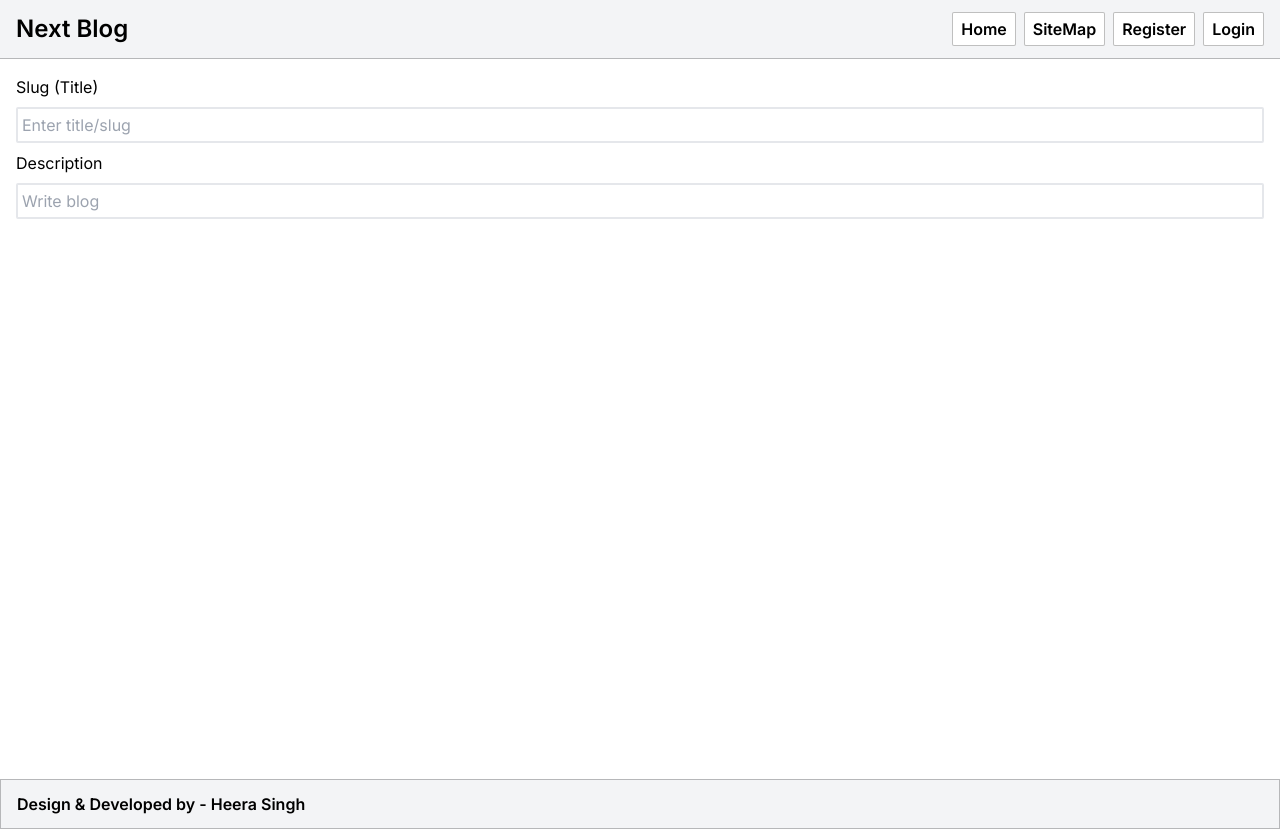
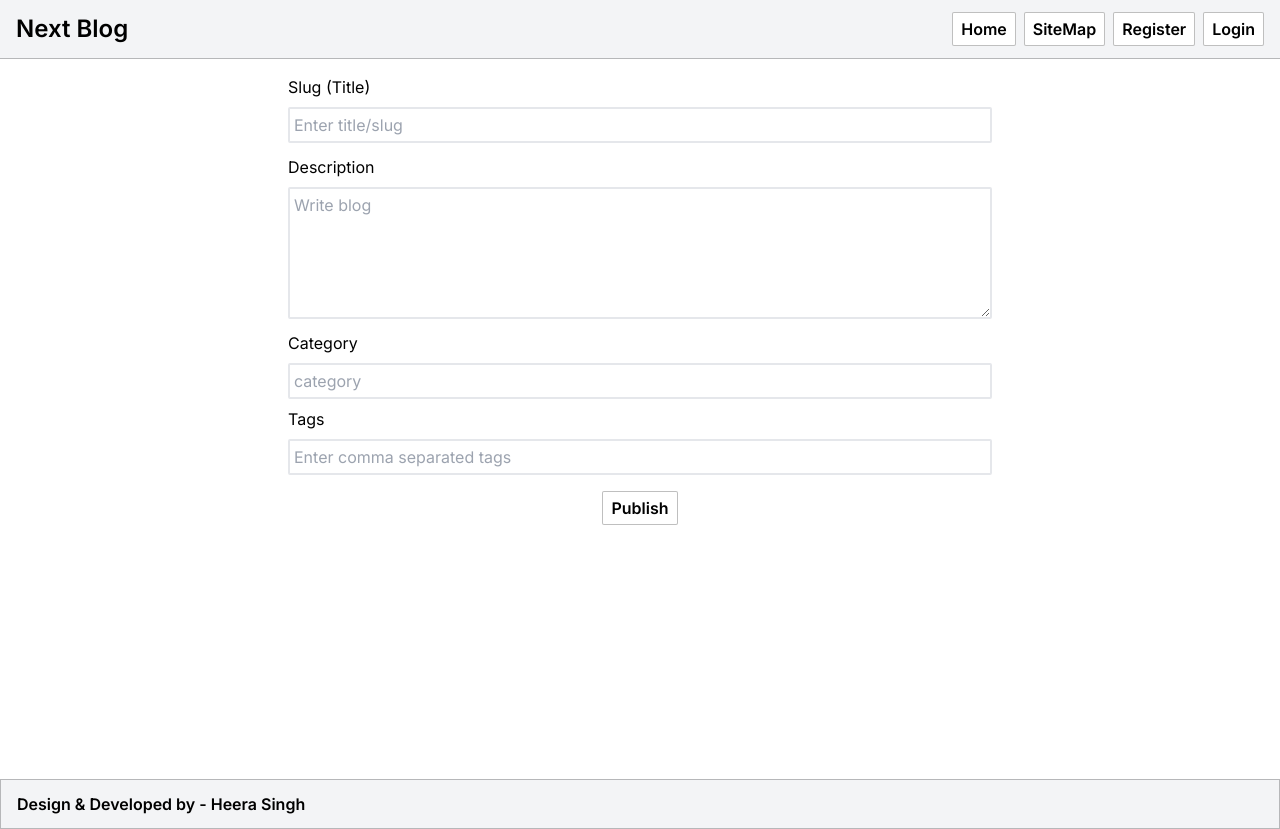
Before and after one commit to heera9331/next-blog, a Next.js app: page /create-post in a window 1280 px wide. Built offline with nearby package versions, Linux system fonts and the light colour scheme.

Commit message:
create post done

```diff
--- a/app/create-post/page.tsx
+++ b/app/create-post/page.tsx
@@ -1,10 +1,11 @@
 "use client"
 
 import Image from "next/image";
-import { Input } from "@/components"
-import { useState } from "react";
+
+import { FormEvent, useState } from "react";
 import React from "react";
-
+import { TextArea, Button, Input } from "@/components"
+import axios from "axios";
 
 export default function Page() {
     const [post, setPost] = useState({
@@ -13,11 +14,19 @@ export default function Page() {
         tags: "",
         category: ""
     })
+    const handleSubmit = async () => {
+        let res = await axios.post('/api/blogs', post);
+
+        if (res.statusText == "OK") {
+            alert('successfully published');
+        }
+    }
 
     return (
-        <div>
+        <div className="max-w-[720px] m-auto">
             <form action="#" method="post">
                 <Input
+                    type="text"
                     label="Slug (Title)"
                     value={post.slug}
                     htmlFor="slug"
@@ -27,7 +36,7 @@ export default function Page() {
                     }}
                 />
 
-                <Input
+                <TextArea
                     label="Description"
                     value={post.desc}
                     htmlFor="desc"
@@ -37,6 +46,37 @@ export default function Page() {
                     }}
                 />
 
+                <Input
+                    type="text"
+                    label="Category"
+                    value={post.category}
+                    htmlFor="category"
+                    placeholder="category"
+                    onChange={(e) => {
+                        setPost({ ...post, category: e.target.value });
+                    }}
+                />
+                <Input
+                    type="text"
+                    label="Tags"
+                    value={post.tags}
+                    htmlFor="tags"
+                    placeholder="Enter comma separated tags"
+                    onChange={(e) => {
+                        setPost({ ...post, tags: e.target.value });
+                    }}
+                />
+
+                <div className="text-center py-2">
+                    <Button
+                        text="Publish"
+                        onClick={(e: any) => {
+                            e.preventDefault();
+                            handleSubmit();
+                        }}
+                    />
+                </div>
+
             </form>
         </div>
     );
--- a/components/Button.tsx
+++ b/components/Button.tsx
@@ -3,7 +3,7 @@
 /* eslint-disable react/prop-types */
 interface InputProps {
     text: string,
-    onClick: () => void,
+    onClick: (e: any) => void,
     className?: string,
 }
 
--- a/components/TextArea.tsx
+++ b/components/TextArea.tsx
@@ -33,7 +33,7 @@ const TextArea: React.FC<InputProps> = ({
             </label>
             <textarea
                 value={value}
-                className={` p-1 border border-black border-opacity-25 rounded-sm focus: outline-none ${className}`}
+                className={` p-1 border-2 rounded-sm focus: outline-none ${className}`}
                 placeholder={placeholder ? placeholder : ""}
                 name={htmlFor}
                 onChange={onChange}
--- a/components/index.ts
+++ b/components/index.ts
@@ -3,5 +3,6 @@ import Footer from "./Footer/Footer";
 import Button from "./Button";
 import Input from "./Input";
 import Loading from "./Loading";
+import TextArea from "./TextArea";
 
-export {Header, Footer, Button, Input, Loading};
+export { Header, Footer, Button, Input, Loading, TextArea };
--- a/models/Post.ts
+++ b/models/Post.ts
@@ -15,6 +15,9 @@ const postSchema = new mongoose.Schema({
     category: {
         type: String
     },
+    tags: {
+        type: String
+    },
     author:{
         type: mongoose.Types.ObjectId,
         required: true,
```
